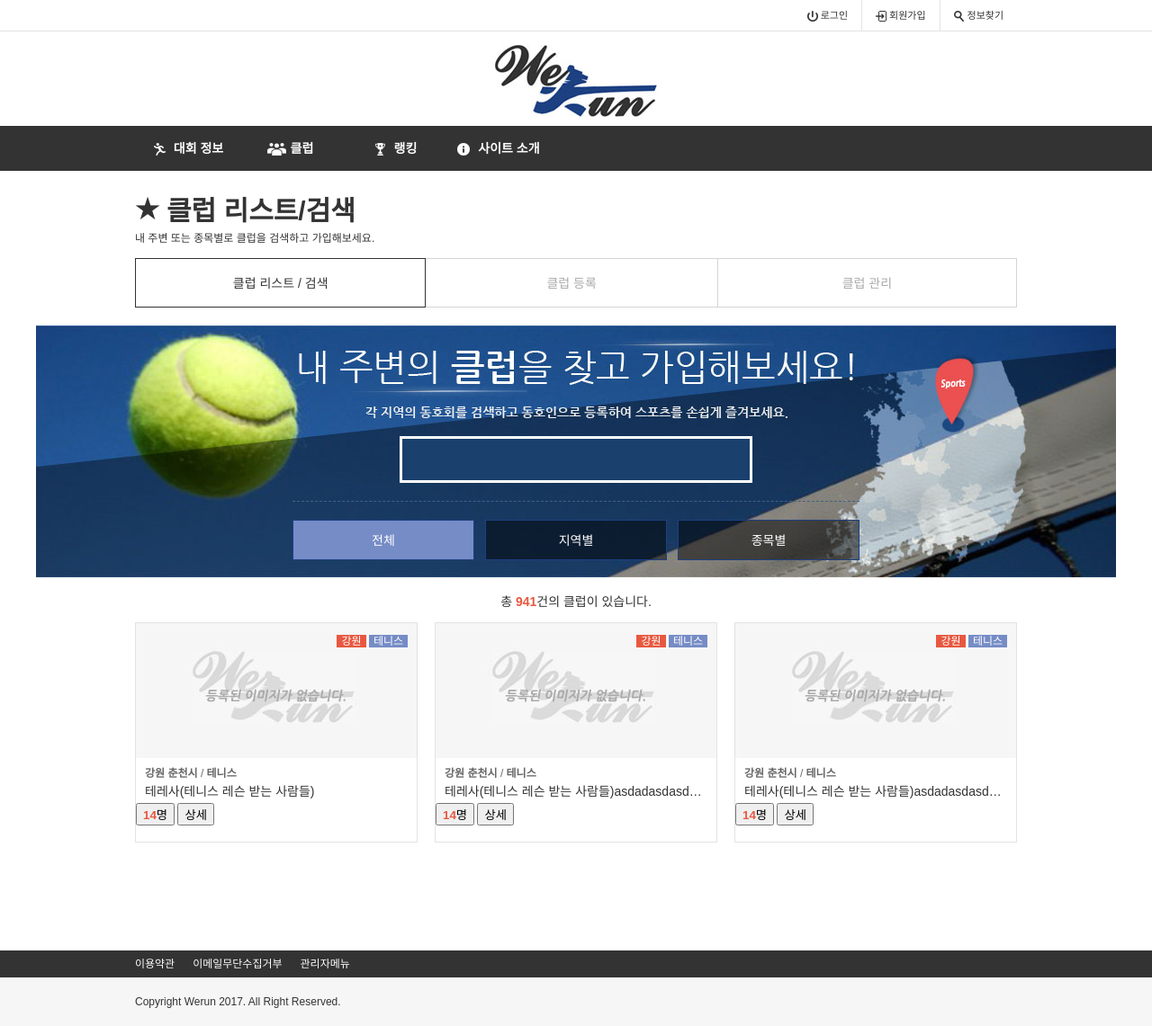
After one commit to dev-hikun/SWdesign, a CodeIgniter app: page /database/club in a window 1280 px wide. The commit adds this page. Shown: the whole page at 90% size. Run offline with CodeIgniter, Linux system fonts and the light colour scheme; some libraries are stand-ins or nearby versions; some web fonts are replaced.

Commit message:
클럽 퍼블리싱 (리스트)

```diff
--- /dev/null
+++ b/SWdesign/home/application/controllers/Club.php
@@ -0,0 +1,14 @@
+<?php
+class Club extends CI_Controller {
+
+        public function index()
+        {
+          //변수 설정
+          $data['page_title'] = '로그인';
+          $data['css_link'] = '<link href="/libraries/css/club.css" rel="stylesheet" type="text/css" />';
+
+          $this->load->view('templates/header', $data);
+          $this->load->view('club/list');
+          $this->load->view('templates/footer');
+        }
+}
--- /dev/null
+++ b/SWdesign/home/application/views/club/list.php
@@ -0,0 +1,95 @@
+<script type="text/javascript">
+    //alert('준비중인 페이지입니다.');
+</script>
+
+
+<article class="title">
+    <h2>클럽 리스트/검색</h2>
+    <div>
+        <span>내 주변 또는 종목별로 클럽을 검색하고 가입해보세요.</span>
+    </div>
+</article>
+
+<nav class="lnb">
+    <ul class="three">
+        <li class="on">클럽 리스트 / 검색</li>
+        <li>클럽 등록</li>
+        <li>클럽 관리</li>
+    </ul>
+</nav>
+
+<div class="club_search">
+    <div class="searchArea">
+
+    </div>
+    <div class="btnArea">
+        <button class="txtBtn all on">전체</button>
+        <button class="txtBtn area">지역별</button>
+        <button class="txtBtn part">종목별</button>
+    </div>
+</div>
+<p class="club_count">
+    총 <strong class="cOrg">941</strong>건의 클럽이 있습니다.
+</p>
+
+<div class="club_list_wrap">
+    <ul class="club_list">
+        <li>
+            <a href="#">
+                <span class="imgBox">
+                    <img src="/libraries/images/common/noimage300by150.jpg" alt="등록된 이미지가 없습니다./" />
+                    <div class="tags">
+                        <span class="loc">강원</span>
+                        <span class="part">테니스</span>
+                    </div>
+                </span>
+                <span class="titleBox">
+                    <span class="loc"><strong>강원 춘천시</strong> / <strong>테니스</strong></span>
+                    <span class="title">테레사(테니스 레슨 받는 사람들)</span>
+                </span>
+                <span class="btnBox">
+                    <button><strong class="cOrg">14</strong>명</button>
+                    <button>상세</button>
+                </span>
+            </a>
+        </li>
+        <li>
+            <a href="#">
+                <span class="imgBox">
+                    <img src="/libraries/images/common/noimage300by150.jpg" alt="등록된 이미지가 없습니다./" />
+                    <div class="tags">
+                        <span class="loc">강원</span>
+                        <span class="part">테니스</span>
+                    </div>
+                </span>
+                <span class="titleBox">
+                    <span class="loc"><strong>강원 춘천시</strong> / <strong>테니스</strong></span>
+                    <span class="title">테레사(테니스 레슨 받는 사람들)asdadasdasdasdadada</span>
+                </span>
+                <span class="btnBox">
+                    <button><strong class="cOrg">14</strong>명</button>
+                    <button>상세</button>
+                </span>
+            </a>
+        </li>
+        <li>
+            <a href="#">
+                <span class="imgBox">
+                    <img src="/libraries/images/common/noimage300by150.jpg" alt="등록된 이미지가 없습니다./" />
+                    <div class="tags">
+                        <span class="loc">강원</span>
+                        <span class="part">테니스</span>
+                    </div>
+                </span>
+                <span class="titleBox">
+                    <span class="loc"><strong>강원 춘천시</strong> / <strong>테니스</strong></span>
+                    <span class="title">테레사(테니스 레슨 받는 사람들)asdadasdasdasdadada</span>
+                </span>
+                <span class="btnBox">
+                    <button><strong class="cOrg">14</strong>명</button>
+                    <button>상세</button>
+                </span>
+            </a>
+        </li>
+    </ul>
+</div>
--- a/SWdesign/home/application/views/templates/header.php
+++ b/SWdesign/home/application/views/templates/header.php
@@ -52,7 +52,7 @@
                 <div class="gnbArea">
                     <ul>
                         <li class="competition"><a href="#">대회 정보</a></li>
-                        <li class="club"><a href="#">클럽</a></li>
+                        <li class="club"><a href="/club">클럽</a></li>
                         <li class="rank"><a href="#">랭킹</a></li>
                         <li class="info"><a href="#">사이트 소개</a></li>
                     </ul>
--- /dev/null
+++ b/SWdesign/home/libraries/css/club.css
@@ -0,0 +1,29 @@
+@charset 'UTF-8';
+
+.club_search{max-width:1200px; min-width:980px; height:280px; padding-top:123px; box-sizing:border-box; -moz-box-sizing:border-box; -webkit-box-sizing:border-box; margin:20px auto 0px auto; background:url('/libraries/images/club/bg_search.jpg') top center no-repeat;}
+.club_search .searchArea{width:392px; height:52px; margin:0 auto; border:3px solid #fff; background:#1a406e; box-sizing:border-box; -moz-box-sizing:border-box; -webkit-box-sizing:border-box;}
+.club_search .btnArea{width:630px; height:45px; font-size:0px; padding-top:20px; border-top:1px dashed #406088; margin:20px auto 0 auto;}
+.club_search .btnArea .txtBtn{width:202px; margin:0px; margin-left:12px; height:45px; background:rgba(0,0,0,.5); color:white; font-size:14px; font-weight:normal;}
+.club_search .btnArea .txtBtn.on{background:rgba(118,140,198,1.0);}
+.club_search .btnArea button:first-child{margin-left:0px;}
+.club_count{display:block; margin-top:15px; height:25px; line-height:25px; text-align:center; font-size:14px;}
+
+.club_list_wrap{min-width:980px; width:980px; margin:10px auto 0px auto;}
+.club_list_wrap:after{content:''; clear:both; display:block;}
+.club_list > li{width:314px; height:245px; border:1px solid #e3e3e3; float:left; margin-right:19px; overflow:hidden; position:relative; box-sizing:border-box; -moz-box-sizing:border-box; -webkit-box-sizing:border-box;}
+.club_list > li:nth-child(3n){margin-right:0px;}
+.club_list > li:hover{border:3px solid #1d4082;}
+.club_list > li > a{display:block; width:100%; height:100%; position:absolute; top:0px; left:0px;}
+.club_list > li > a:hover{text-decoration:none}
+.club_list > li:hover > a{top:-2px; left:-2px;}
+.club_list > li > a > span{display:block;}
+.club_list li a span.imgBox{position:relative;}
+.club_list li a span.imgBox img{display:block; z-index:0;}
+.club_list li a span.imgBox div.tags{position:absolute; z-index:1; right:10px; top:10px;}
+.club_list li:hover a span.imgBox div.tags{right:6px;}
+.club_list li a span.imgBox div.tags span{ color:white; height:15px; padding:0px 5px; background:#e85840;}
+.club_list li a span.imgBox div.tags span.part{background-color:#768cc6;}
+.club_list li a span.titleBox{margin:10px 10px 0px 10px;}
+.club_list li a span.titleBox span{display:block;}
+.club_list li a span.titleBox span.loc{font-size:12px; line-height:15px; height:15px; color:#666;}
+.club_list li a span.titleBox span.title{font-size:14px; line-height:25px; height:25px; overflow:hidden; text-overflow:ellipsis; white-space:nowrap; word-wrap:normal}
```
Also changed, not shown: SWdesign/home/application/controllers/Pages.php (deleted, +0 -20 lines), SWdesign/home/libraries/images/club/bg_search.jpg (added), SWdesign/home/libraries/images/club/noimage300by150.jpg (added), SWdesign/home/libraries/images/common/noimage300by150.jpg (added).
